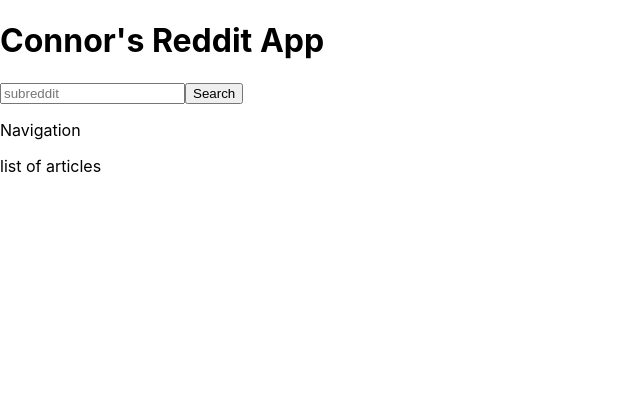
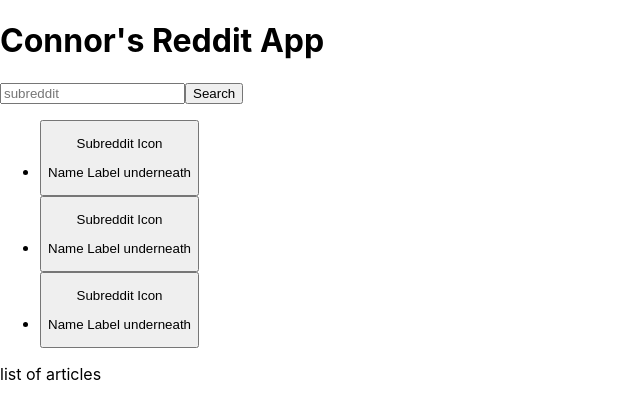
Before and after one commit to cMcVay/reddit-client-project, a React (Create React App) app: page / in a window 1280 px wide. Shown: the top 420 px of the page, without its empty margins (0-640 px from the left). Built offline with nearby package versions, Linux system fonts and the light colour scheme.

Commit message:
create and add subreddits component

```diff
--- a/src/App.js
+++ b/src/App.js
@@ -2,12 +2,13 @@
 import './App.css';
 import Header from './components/header/header';
 import React from 'react';
+import Subreddits from './components/header/subreddits';
 
 function App() {
   return (
     <>
       <Header />
-      <p>Navigation</p>
+      <Subreddits />
       <main>
         <p>list of articles</p>
       </main>
--- /dev/null
+++ b/src/components/header/subreddits.js
@@ -0,0 +1,29 @@
+import React from "react";
+
+
+const Subreddits = () => {
+    return (
+        <ul>
+            <li>
+                <button>
+                    <p>Subreddit Icon</p>
+                    <p>Name Label underneath</p>
+                </button>
+            </li>
+            <li>
+                <button>
+                    <p>Subreddit Icon</p>
+                    <p>Name Label underneath</p>
+                </button>
+            </li>
+            <li>
+                <button>
+                    <p>Subreddit Icon</p>
+                    <p>Name Label underneath</p>
+                </button>
+            </li>
+        </ul>
+    )
+};
+
+export default Subreddits;
```
